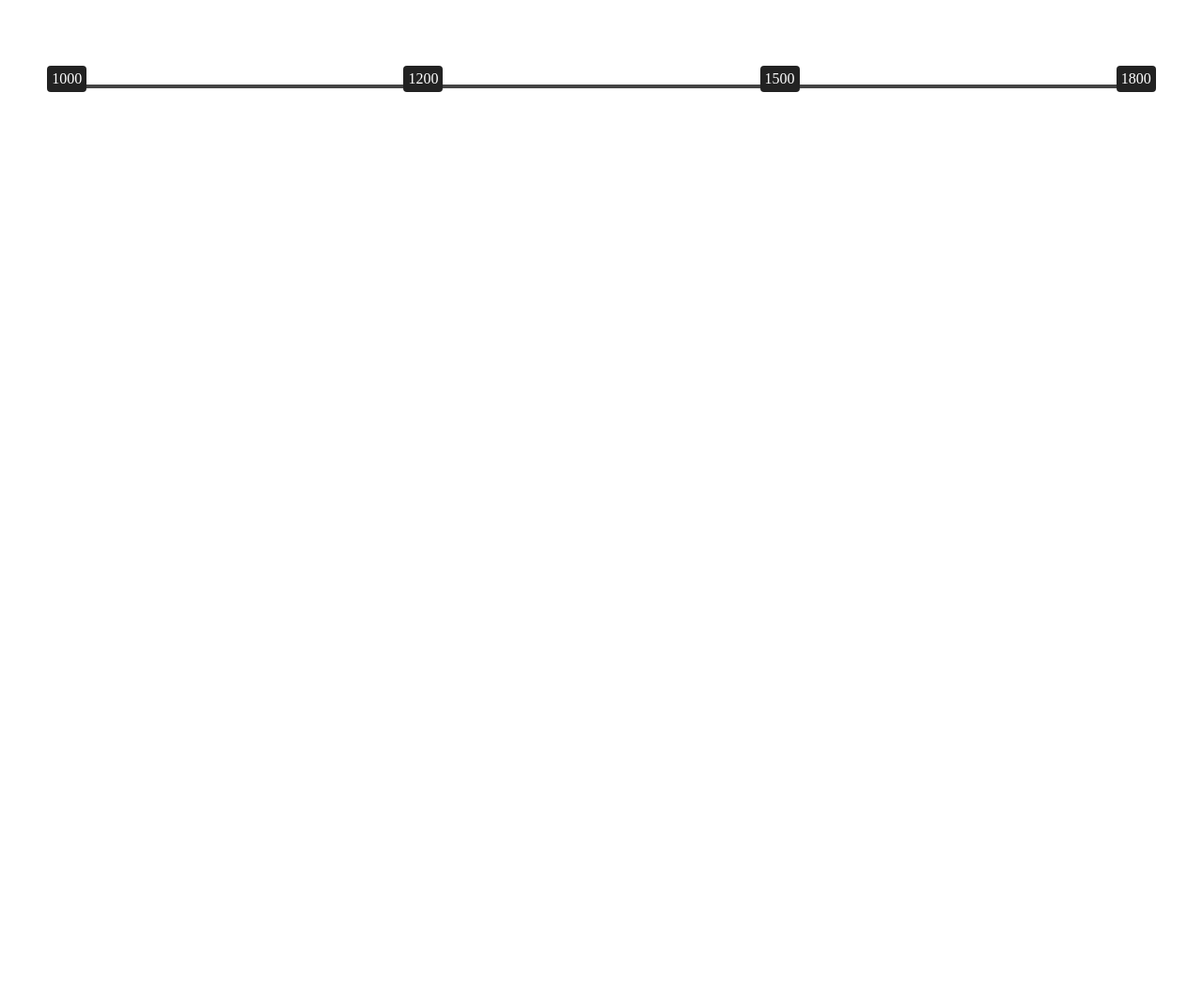
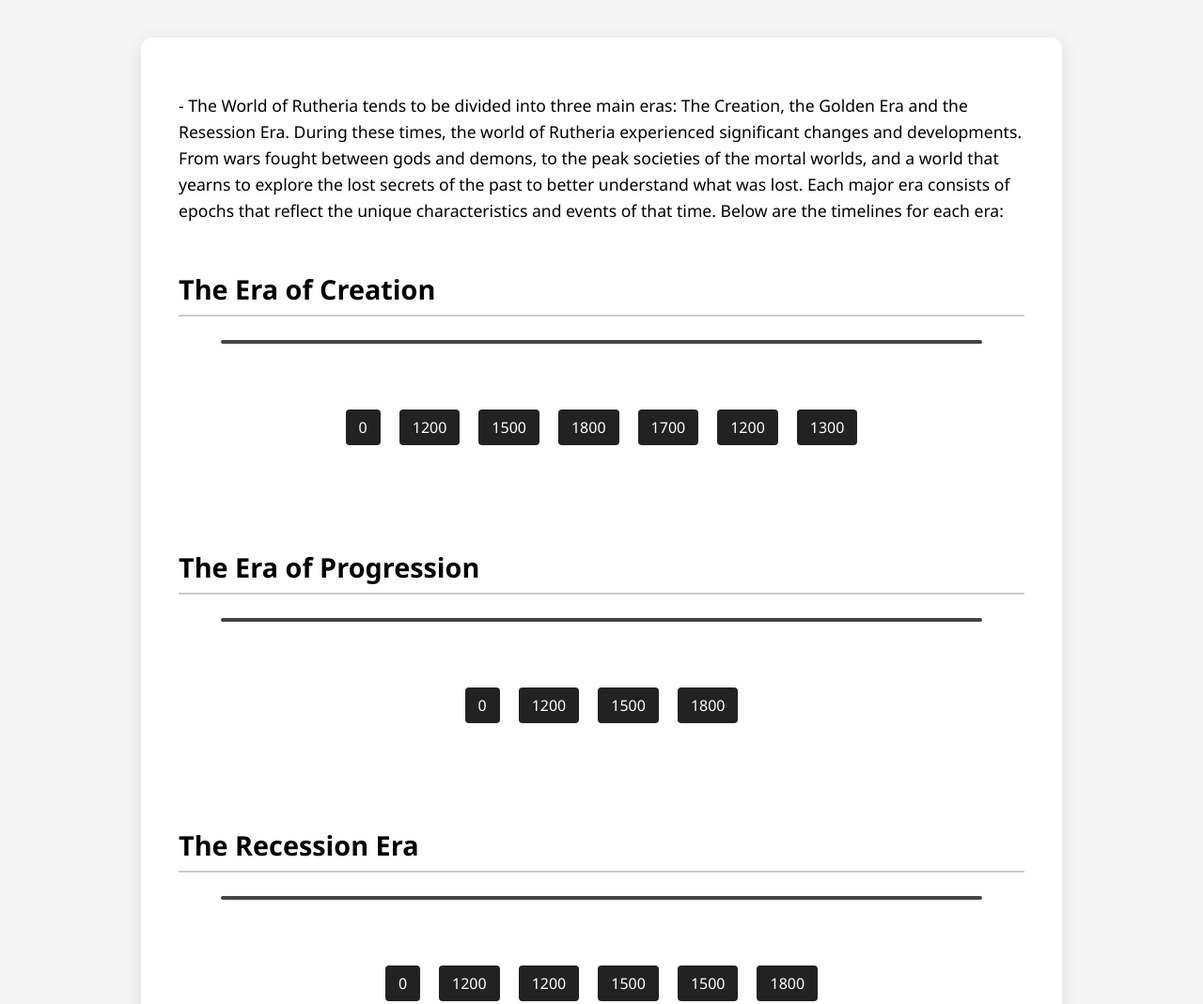
Before and after one commit to JakeBissen/DnD-Campaign-App-, a website: page html_files/timeline.html in a window 1280 px wide. Shown: the top 1069 px of the page at 94% size. Before the commit the page ends 800 px from the top, so only its background shows below. Drawn offline with Linux system fonts and the light colour scheme.

Commit message:
minor text changes

```diff
--- a/html_files/CSS_styles/timeline.css
+++ b/html_files/CSS_styles/timeline.css
@@ -1,36 +1,79 @@
-.timeline {
-  position: relative;
-  width: 90%;
-  margin: 50px auto;
-  height: 80px;
+body {
+    background: #f5f5f5;
+    font-family: "Segoe UI", Arial, sans-serif;
+    margin: 0;
+    padding: 40px 0;
 }
 
+.page-container {
+    width: 85%;
+    max-width: 900px;
+    margin: auto;
+    background: white;
+    padding: 40px;
+    border-radius: 12px;
+    box-shadow: 0 4px 20px rgba(0,0,0,0.1);
+}
+
+.intro {
+    font-size: 1.1rem;
+    line-height: 1.6;
+    margin-bottom: 50px;
+}
+
+.timeline-section {
+    margin-bottom: 70px;
+}
+
+.timeline-section h1 {
+    margin-bottom: 25px;
+    font-size: 1.8rem;
+    border-bottom: 2px solid #ccc;
+    padding-bottom: 8px;
+}
+
+.timeline {
+    display: flex;
+    flex-wrap: wrap;
+    justify-content: center;
+    gap: 20px; /* spacing between boxes */
+    position: relative;
+    padding: 40px 0;
+}
+
+
 .timeline-bar {
-  position: absolute;
-  top: 40px;
-  left: 0;
-  width: 100%;
+    width: 90%;
     height: 4px;
     background: #444;
+    margin: 0 auto 30px auto;
+    border-radius: 2px;
 }
 
+
 .timeline-item {
-  position: absolute;
-  top: 20px;
-  transform: translateX(-50%);
-  cursor: pointer;
-  padding: 5px;
+    padding: 8px 14px;
     background: #222;
     color: white;
     border-radius: 4px;
+    cursor: pointer;
     transition: 0.2s;
+    font-size: 1rem;
 }
+.timeline-item {
+    max-width: 120px;
+    text-align: center;
+    word-wrap: break-word;
+}
+
+
 
 .timeline-item:hover {
     background: #555;
 }
 
-/* Modal */
+
+/* For the windowed text box */
 .modal {
     display: none;
     position: fixed;
@@ -38,17 +81,39 @@
     background: rgba(0,0,0,0.6);
     justify-content: center;
     align-items: center;
+    z-index: 999;
+    opacity: 0;
+    transition: opacity 0.3s ease;
+}
+
+.modal.show {
+display: flex;
+opacity: 1;
+}
+
+.modal.hide {
+  opacity: 0;
 }
 
 .modal-content {
-  background: #fff;
-  padding: 20px;
-  width: 300px;
-  border-radius: 6px;
+    background: white;
+    padding: 20px 30px;
+    border-radius: 8px;
+    max-width: 400px;
+    text-align: center;
+    box-shadow: 0 4px 20px rgba(0,0,0,0.3);
+    animation: popIn 0.25s ease;
+}
+
+/* Slight scale animation for the box */
+@keyframes popIn {
+    from { transform: scale(0.9); opacity: 0; }
+    to   { transform: scale(1); opacity: 1; }
 }
 
 #closeModal {
     float: right;
     cursor: pointer;
-  font-size: 20px;
+    font-size: 22px;
+    font-weight: bold;
 }
--- a/html_files/Javascript_files/timeline.js
+++ b/html_files/Javascript_files/timeline.js
@@ -1,26 +1,41 @@
-// Position timeline items evenly
-const items = document.querySelectorAll('.timeline-item');
-items.forEach((item, index) => {
-  const percent = (index / (items.length - 1)) * 100;
-  item.style.left = percent + "%";
-});
-
-// Modal logic
 const modal = document.getElementById("infoModal");
 const modalText = document.getElementById("modalText");
 const closeModal = document.getElementById("closeModal");
+const items = document.querySelectorAll(".timeline-item");
 
+// Open modal with fade-in
 items.forEach(item => {
-  item.addEventListener("click", () => {
-    modalText.textContent = item.dataset.info;
-    modal.style.display = "flex";
-  });
+    item.addEventListener("click", () => {
+        modalText.innerHTML = item.dataset.info;
+        modal.classList.remove("hide");
+        modal.classList.add("show");
+    });
 });
 
-closeModal.addEventListener("click", () => {
-  modal.style.display = "none";
+// Close modal with fade-out
+function closeModalWindow() {
+    modal.classList.remove("show");
+    modal.classList.add("hide");
+
+    // Wait for fade-out to finish before hiding completely
+    setTimeout(() => {
+        modal.style.display = "none";
+        modal.classList.remove("hide");
+    }, 300);
+}
+
+closeModal.addEventListener("click", closeModalWindow);
+
+window.addEventListener("click", (e) => {
+    if (e.target === modal) {
+        closeModalWindow();
+    }
 });
 
-window.addEventListener("click", (e) => {
-  if (e.target === modal) modal.style.display = "none";
+// Ensure display:flex is applied only when showing
+const observer = new MutationObserver(() => {
+    if (modal.classList.contains("show")) {
+        modal.style.display = "flex";
+    }
 });
+observer.observe(modal, { attributes: true });
--- a/html_files/timeline.html
+++ b/html_files/timeline.html
@@ -3,17 +3,66 @@
 <head>
     <meta charset="UTF-8">
     <meta name="viewport" content="width=device-width, initial-scale=1.0">
-    <title>Timeline of Rutheria</title>
+    <title>Timelines of Rutheria</title>
     <link rel="stylesheet" href="CSS_styles/timeline.css">
 </head>
+
 <body>
-    <div class="timeline">
-  <div class="timeline-bar"></div>
 
-  <div class="timeline-item" data-info="The world was created.">1000</div>
-  <div class="timeline-item" data-info="The first kingdom rose.">1200</div>
-  <div class="timeline-item" data-info="The Great War began.">1500</div>
-  <div class="timeline-item" data-info="Modern era starts.">1800</div>
+<div class="page-container">
+
+    <p class="intro">
+        -   The World of Rutheria tends to be divided into three main eras: The Creation,
+        the Golden Era and the Resession Era. During these times, the world of Rutheria
+        experienced significant changes and developments. From wars fought between gods
+        and demons, to the peak societies of the mortal worlds, and a world that yearns
+        to explore the lost secrets of the past to better understand what was lost.
+        Each major era consists of epochs that reflect the unique characteristics and
+        events of that time. Below are the timelines for each era:
+    </p>
+
+    <!-- Creation Era -->
+    <section class="timeline-section">
+        <h1>The Era of Creation</h1>
+        <div class="timeline-bar"></div>
+        <div class="timeline">
+            <div class="timeline-item" data-info="<b>The Dawn Wars</b>">0</div>
+            <div class="timeline-item" data-info="<b>The Serain Revolt</b>">1200</div>
+            <div class="timeline-item" data-info="<b>Birth of the Races</b>">1500</div>
+            <div class="timeline-item" data-info="<b>End of the Dawn Wars</b>">1800</div>
+            <div class="timeline-item" data-info="<b>Dragco-Giant Wars</b>">1700</div>
+            <div class="timeline-item" data-info="<b>The Incursion</b>">1200</div>
+            <div class="timeline-item" data-info="<b>The Calming Years</b>">1300</div>
+        </div>
+    </section>
+
+    <!-- Golden Era -->
+    <section class="timeline-section">
+        <h1>The Era of Progression</h1>
+        <div class="timeline-bar"></div>
+        <div class="timeline">
+            <div class="timeline-item" data-info="<b>The Age of Arcana</b>">0</div>
+            <div class="timeline-item" data-info="<b>Dawn of Exploration</b>">1200</div>
+            <div class="timeline-item" data-info="<b>Enlightened Years</b>">1500</div>
+            <div class="timeline-item" data-info="<b>The Silencing</b>">1800</div>
+        </div>
+    </section>
+
+
+    <!-- Recession Era -->
+    <section class="timeline-section">
+        <h1>The Recession Era</h1>
+        <div class="timeline-bar"></div>
+        <div class="timeline">
+            <div class="timeline-item" data-info="<b>The Founding</b>">0</div>
+            <div class="timeline-item" data-info="<b>Age of Renewal</b>">1200</div>
+            <div class="timeline-item" data-info="<b>The Aramic War</b>">1200</div>
+            <div class="timeline-item" data-info="<b>Age of Curiosity</b>">1500</div>
+            <div class="timeline-item" data-info="<b>Age of Disasters</b>">1500</div>
+            <div class="timeline-item" data-info="<b>The Grueling Wars</b>">1800</div>
+        </div>
+    </section>
+
 </div>
 
 <!-- Modal -->
@@ -24,7 +73,6 @@
   </div>
 </div>
 
-
+<script src="Javascript_files/timeline.js"></script>
 </body>
-<script src="Javascript_files/timeline.js"></script>
 </html>
```
Also changed, not shown: html_files/homepage.html (+1 -1 lines). Lines whose indentation alone changed are shown as unchanged.
